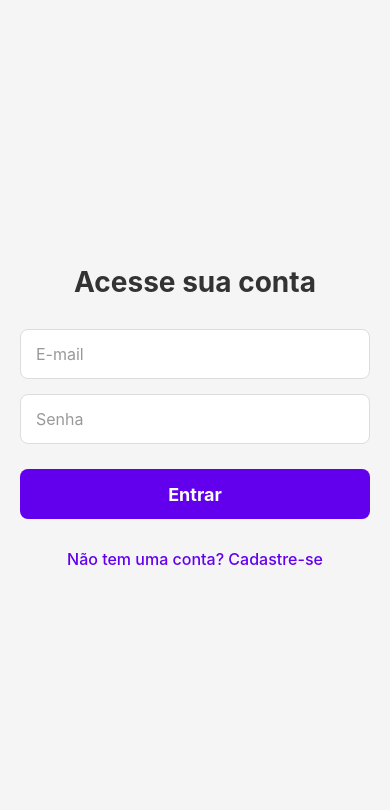
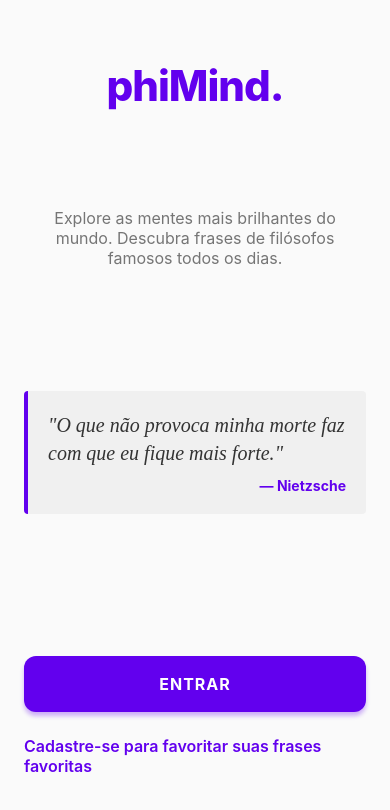
Before and after one commit to Core-Syntax-Labs/PhiMind, a React Native app: screen /Home in a window 390 px wide. Shown: the top 810 px of the page. Built offline with nearby package versions, Linux system fonts and the light colour scheme; no server answers.

Commit message:
Subindo as alterações corretas para a nova estrutura do projeto

```diff
--- a/App.tsx
+++ b/App.tsx
@@ -1,12 +1,83 @@
 import { StatusBar } from 'expo-status-bar';
 import { NavigationContainer } from '@react-navigation/native';
 import TaskRoutes from './src/routes/taskroutes';
+import * as SplashScreen from 'expo-splash-screen';
+import { useCallback, useEffect, useState } from 'react';
+import { View, Text, ActivityIndicator, StyleSheet } from 'react-native';
+
+// Tenta impedir o hide automático.
+// Se isso falhar, o app abre direto.
+SplashScreen.preventAutoHideAsync().catch(console.warn);
 
 export default function App() {
+  const [appIsReady, setAppIsReady] = useState(false);
+
+  useEffect(() => {
+    async function prepare() {
+      try {
+        console.log("Iniciando carregamento...");
+        // FORÇANDO 1 segundo de espera
+        await new Promise(resolve => setTimeout(resolve, 1000));
+      } catch (e) {
+        console.warn(e);
+      } finally {
+        console.log("App pronto!");
+        setAppIsReady(true);
+      }
+    }
+
+    prepare();
+  }, []);
+
+  const onLayoutRootView = useCallback(async () => {
+    if (appIsReady) {
+      console.log("Escondendo Splash Screen...");
+      await SplashScreen.hideAsync();
+    }
+  }, [appIsReady]);
+
+  if (!appIsReady) {
+
+    return (
+      <View style={{
+        flex: 1,
+        backgroundColor: '#ffffff',
+        justifyContent: 'center',
+        alignItems: 'center' }}>
+        <Text style={styles.splashTitle}>phiMind.</Text>
+        <ActivityIndicator
+          size="large" color="#6200EE"/>
+      </View>
+    );
+  }
+
   return (
-    <NavigationContainer>
-      <StatusBar style="auto" />
-      <TaskRoutes />
-    </NavigationContainer>
+    <View style={{ flex: 1, backgroundColor: '#000000' }} onLayout={onLayoutRootView}>
+      <NavigationContainer>
+        <StatusBar style="light" translucent backgroundColor="transparent" />
+        <TaskRoutes />
+      </NavigationContainer>
+    </View>
   );
 }
+
+// Estilos organizados
+const styles = StyleSheet.create({
+  splashContainer: {
+    flex: 1,
+    backgroundColor: '#ffffff',
+    justifyContent: 'center',
+    alignItems: 'center',
+    gap: 20
+  },
+  splashTitle: {
+    fontSize: 40,
+    fontWeight: 'bold',
+    color: '#6200EE',
+  },
+  splashSubtitle: {
+    fontSize: 16,
+    color: '#666',
+    marginBottom: 20
+  }
+});
--- a/app.json
+++ b/app.json
@@ -10,7 +10,7 @@
     "splash": {
       "image": "./assets/splash-icon.png",
       "resizeMode": "contain",
-      "backgroundColor": "#ffffff"
+      "backgroundColor": "#000000"
     },
     "ios": {
       "supportsTablet": true
@@ -18,7 +18,7 @@
     "android": {
       "adaptiveIcon": {
         "foregroundImage": "./assets/adaptive-icon.png",
-        "backgroundColor": "#ffffff"
+        "backgroundColor": "#000000"
       },
       "edgeToEdgeEnabled": true,
       "predictiveBackGestureEnabled": false
--- a/package.json
+++ b/package.json
@@ -13,6 +13,7 @@
     "@react-navigation/native-stack": "^7.8.5",
     "expo": "~54.0.25",
     "expo-crypto": "^15.0.8",
+    "expo-splash-screen": "~31.0.12",
     "expo-status-bar": "~3.0.8",
     "react": "19.1.0",
     "react-dom": "19.1.0",
--- /dev/null
+++ b/src/pages/Home/index.tsx
@@ -0,0 +1,113 @@
+import React, { useEffect, useState } from 'react';
+import { ActivityIndicator, Alert } from 'react-native';
+import { StatusBar } from 'expo-status-bar';
+import { useNavigation } from '@react-navigation/native';
+
+import {
+  Container,
+  LogoTitle,
+  Tagline,
+  QuoteContainer,
+  QuoteText,
+  QuoteAuthor,
+  ButtonContainer,
+  PrimaryButton,
+  PrimaryButtonText,
+  SecondaryButton,
+  SecondaryButtonText
+} from './styles';
+
+// Fallback: Frases locais caso a API falhe ou demore
+const localQuotes = [
+  { text: "A vida não examinada não vale a pena ser vivida.", author: "Sócrates" },
+  { text: "O que não provoca minha morte faz com que eu fique mais forte.", author: "Nietzsche" },
+  { text: "Penso, logo existo.", author: "Descartes" },
+  { text: "A felicidade depende de nós mesmos.", author: "Aristóteles" }
+];
+
+// Tipagem da resposta da API (ZenQuotes)
+interface QuoteData {
+  q: string; // Quote text
+  a: string; // Author
+}
+
+const Home = () => {
+  const navigation = useNavigation();
+
+  // Estado para armazenar a frase atual
+  const [quote, setQuote] = useState({ text: '', author: '' });
+  // Estado de carregamento
+  const [loading, setLoading] = useState(true);
+
+  // Função para buscar a frase
+  async function fetchQuote() {
+    try {
+      setLoading(true);
+      // Usando ZenQuotes (Proxy necessário em dev as vezes, usar https://api.quotable.io/random para testes mais fáceis)
+      // usado o Quotable aqui pois ela tem menos bloqueio de CORS em desenvolvimento
+      const response = await fetch('https://api.quotable.io/random?tags=philosophy,wisdom');
+      const data = await response.json();
+
+      setQuote({
+        text: data.content, // Na API Quotable o texto vem em 'content'
+        author: data.author
+      });
+
+    } catch (error) {
+      console.log("Erro ao buscar frase, usando local:", error);
+      // Se der erro, pega uma aleatória do banco local
+      const randomLocal = localQuotes[Math.floor(Math.random() * localQuotes.length)];
+      setQuote(randomLocal);
+    } finally {
+      setLoading(false);
+    }
+  }
+
+  // Chama a API assim que a tela abre
+  useEffect(() => {
+    fetchQuote();
+  }, []);
+
+  function handleNavigateToLogin() {
+    navigation.navigate('Login' as never);
+  }
+
+  function handleNavigateToRegister() {
+    navigation.navigate('Cadastro' as never);
+  }
+
+  return (
+    <Container>
+      <StatusBar style="dark" />
+
+      <LogoTitle>phiMind.</LogoTitle>
+      <Tagline>Explore as mentes mais brilhantes do mundo. Descubra frases de filósofos famosos todos os dias.</Tagline>
+
+      <QuoteContainer>
+        {loading ? (
+          // Mostra um spinner rodando enquanto carrega
+          <ActivityIndicator size="large" color="#6200EE" />
+        ) : (
+          <>
+            {/* O texto pode vir em inglês da API. Futuramente podemos adicionar tradução */}
+            <QuoteText>"{quote.text}"</QuoteText>
+            <QuoteAuthor>— {quote.author}</QuoteAuthor>
+          </>
+        )}
+      </QuoteContainer>
+
+      <ButtonContainer>
+        <PrimaryButton onPress={handleNavigateToLogin} activeOpacity={0.8}>
+          <PrimaryButtonText>ENTRAR</PrimaryButtonText>
+        </PrimaryButton>
+
+        <SecondaryButton onPress={handleNavigateToRegister} activeOpacity={0.6}>
+          <SecondaryButtonText>Cadastre-se para favoritar suas frases favoritas</SecondaryButtonText>
+        </SecondaryButton>
+      </ButtonContainer>
+
+    </Container>
+  );
+};
+
+export default Home;
--- /dev/null
+++ b/src/pages/Home/styles.ts
@@ -0,0 +1,91 @@
+import styled from 'styled-components/native';
+
+export const Container = styled.View`
+  flex: 1;
+  background-color: #FAFAFA; /* Um branco levemente off-white é mais agradável para leitura */
+  justify-content: space-between; /* Distribui os elementos na tela */
+  align-items: center;
+  padding: 60px 24px;
+`;
+
+export const LogoTitle = styled.Text`
+  font-size: 42px;
+  font-weight: 800; /* Extra bold */
+  color: #6200EE;
+  letter-spacing: -1px;
+`;
+
+export const Tagline = styled.Text`
+  font-size: 16px;
+  color: #757575;
+  margin-top: -5px;
+  margin-bottom: 20px;
+  text-align: center;
+`;
+
+export const QuoteContainer = styled.View`
+  width: 100%;
+  padding: 20px;
+  border-left-width: 4px;
+  border-left-color: #6200EE;
+  background-color: #F0F0F0;
+  border-radius: 4px;
+  margin-bottom: 40px;
+`;
+
+export const QuoteText = styled.Text`
+  font-size: 20px;
+  font-style: italic;
+  color: #333;
+  line-height: 28px;
+  font-family: 'PlayfairDisplay_400Regular';
+`;
+
+export const QuoteAuthor = styled.Text`
+  font-size: 14px;
+  font-weight: bold;
+  color: #6200EE;
+  text-align: right;
+  margin-top: 10px;
+`;
+
+export const ButtonContainer = styled.View`
+  width: 100%;
+  gap: 16px;
+`;
+
+export const PrimaryButton = styled.TouchableOpacity`
+  width: 100%;
+  height: 56px;
+  background-color: #6200EE;
+  border-radius: 12px;
+  justify-content: center;
+  align-items: center;
+  shadow-color: #6200EE;
+  shadow-offset: 0px 4px;
+  shadow-opacity: 0.3;
+  shadow-radius: 4px;
+  elevation: 5;
+`;
+
+export const PrimaryButtonText = styled.Text`
+  color: #fff;
+  font-size: 16px;
+  font-weight: bold;
+  text-transform: uppercase;
+  letter-spacing: 1px;
+`;
+
+export const SecondaryButton = styled.TouchableOpacity`
+  width: 100%;
+  height: 56px;
+  background-color: transparent;
+  justify-content: center;
+  align-items: center;
+`;
+
+export const SecondaryButtonText = styled.Text`
+  color: #6200EE;
+  font-size: 16px;
+  font-weight: 600;
+`;
--- a/src/routes/taskroutes.tsx
+++ b/src/routes/taskroutes.tsx
@@ -1,14 +1,23 @@
 import { createNativeStackNavigator } from '@react-navigation/native-stack';
 
-// Importação das suas páginas
 import TelaDeCadastro from '../pages/Cadastro';
 import TelaDeLogin from '../pages/Login';
+import Home from '../pages/Home';
+
+
 const Stack = createNativeStackNavigator();
 
 export default function TaskRoutes() {
   return (
-    <Stack.Navigator>
+    <Stack.Navigator initialRouteName="Home">
       {/* A primeira tela da lista*/}
+
+      <Stack.Screen
+        name="Home"
+        component={Home}
+        options={{ headerShown: false }}
+      />
+
       <Stack.Screen
         name="Login"
         component={TelaDeLogin}
```
Also changed, not shown: 1 other file (tests, documents, lock files or other folders).
